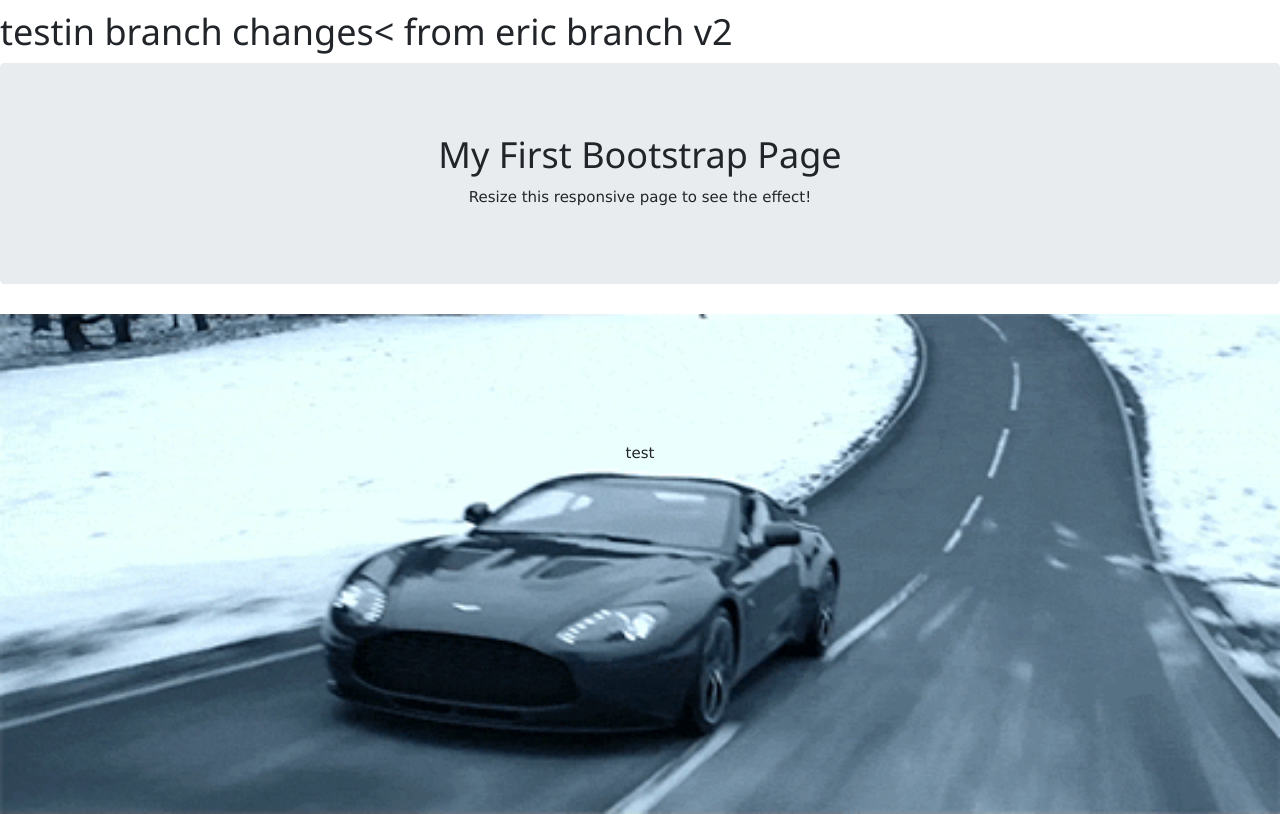
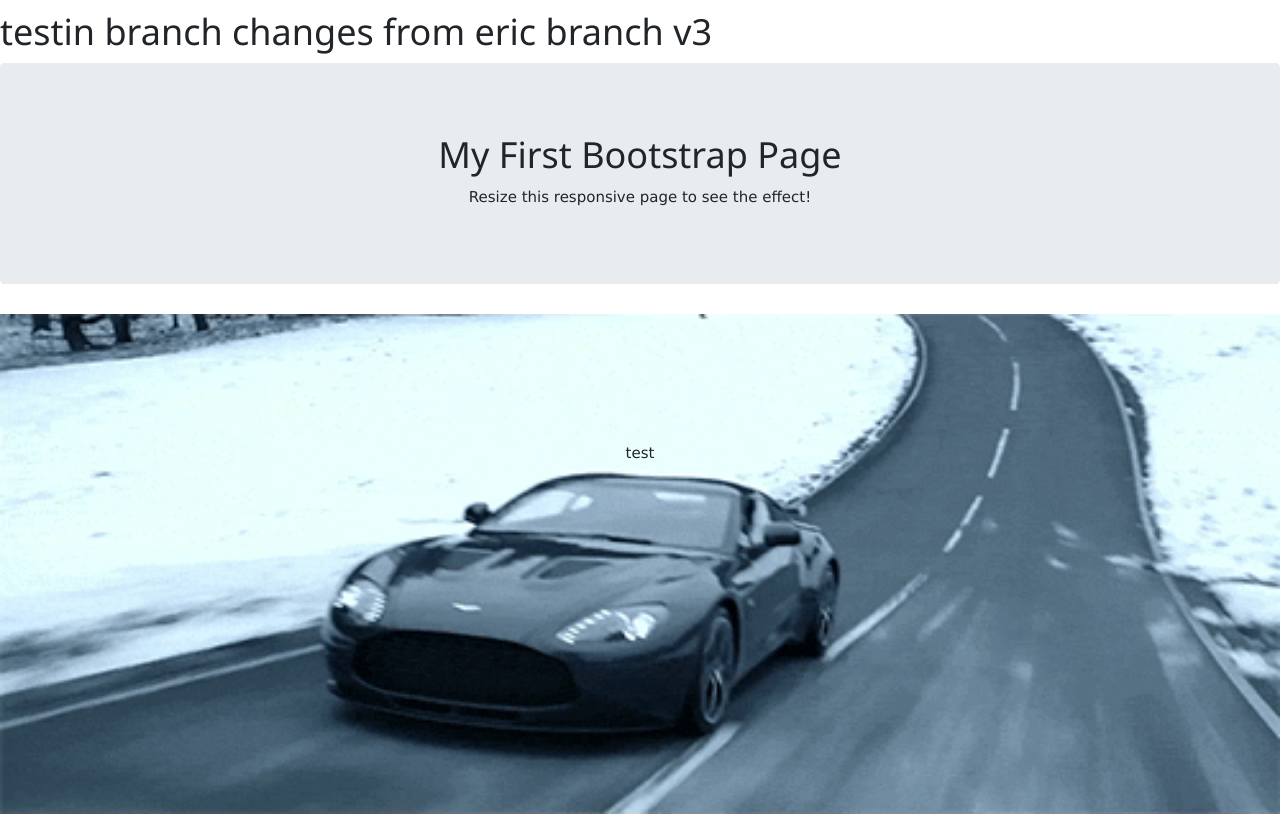
Before and after one commit to etgonehomie/website-autoimagetint, a plain HTML site: page index1.html in a window 1280 px wide. Drawn offline with nearby package versions, Linux system fonts and the light colour scheme.

Commit message:
eric branch: v3

```diff
--- a/index1.html
+++ b/index1.html
@@ -14,8 +14,7 @@
 
     </head>
     <body>
-        <h1>testin branch changes< from eric branch v2</h1>
-
+        <h1>testin branch changes from eric branch v3</h1>
 
         <!-- Make Carasoul of images overlaying with words or button -->
         <!-- <div class="w3-content w3-display-container">
```
